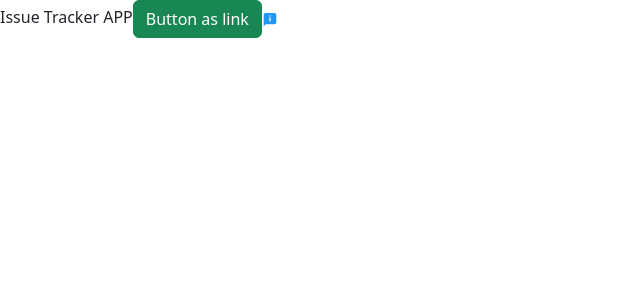
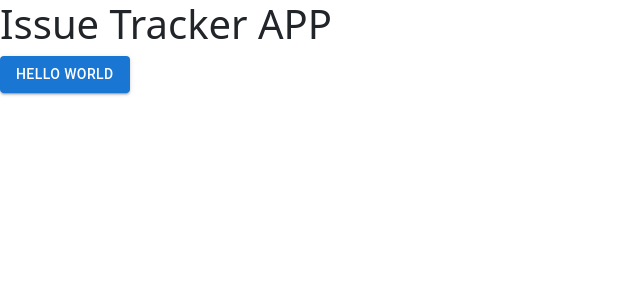
Before and after one commit to Zowie0122/issue_tracker-front, a React (Create React App) app: page / in a window 1280 px wide. Shown: the top 300 px of the page, without its empty margins (0-640 px from the left). Built offline with nearby package versions, Linux system fonts and the light colour scheme.

Commit message:
[~] switched to meterial UI

```diff
--- a/package.json
+++ b/package.json
@@ -3,6 +3,9 @@
   "version": "0.1.0",
   "private": true,
   "dependencies": {
+    "@emotion/react": "^11.10.0",
+    "@emotion/styled": "^11.10.0",
+    "@mui/material": "^5.9.3",
     "@testing-library/jest-dom": "^5.16.4",
     "@testing-library/react": "^13.3.0",
     "@testing-library/user-event": "^13.5.0",
@@ -10,11 +13,8 @@
     "@types/node": "^16.11.47",
     "@types/react": "^18.0.15",
     "@types/react-dom": "^18.0.6",
-    "bootstrap": "^5.2.0",
     "react": "^18.2.0",
-    "react-bootstrap": "^2.4.0",
     "react-dom": "^18.2.0",
-    "react-icons": "^4.4.0",
     "react-router-dom": "^6.3.0",
     "react-scripts": "5.0.1",
     "typescript": "^4.7.4",
--- a/src/App.tsx
+++ b/src/App.tsx
@@ -1,16 +1,14 @@
-import React from "react";
-import { Button } from "react-bootstrap";
-import { FcAbout } from "react-icons/fc";
+import { BrowserRouter } from "react-router-dom";
+import { routes } from "./routes";
+import Button from "@mui/material/Button";
 
 function App() {
+  const loggedIn = true;
   return (
-    <div>
-      Issue Tracker APP
-      <Button as="a" variant="success">
-        Button as link
-      </Button>
-      <FcAbout />
-    </div>
+    <>
+      <h1>Issue Tracker APP</h1>
+      <Button variant="contained">Hello World</Button>
+    </>
   );
 }
 
```
Also changed, not shown: 1 other file (tests, documents, lock files or other folders).
